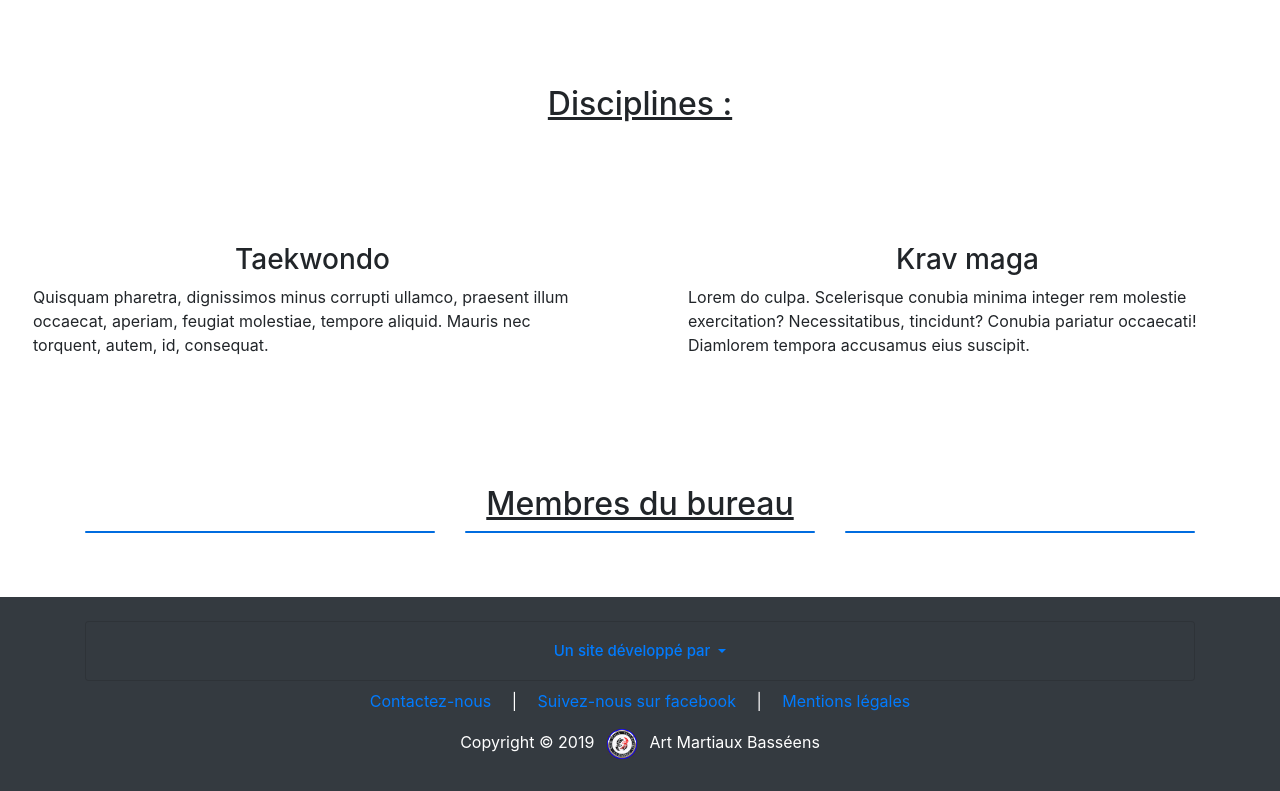
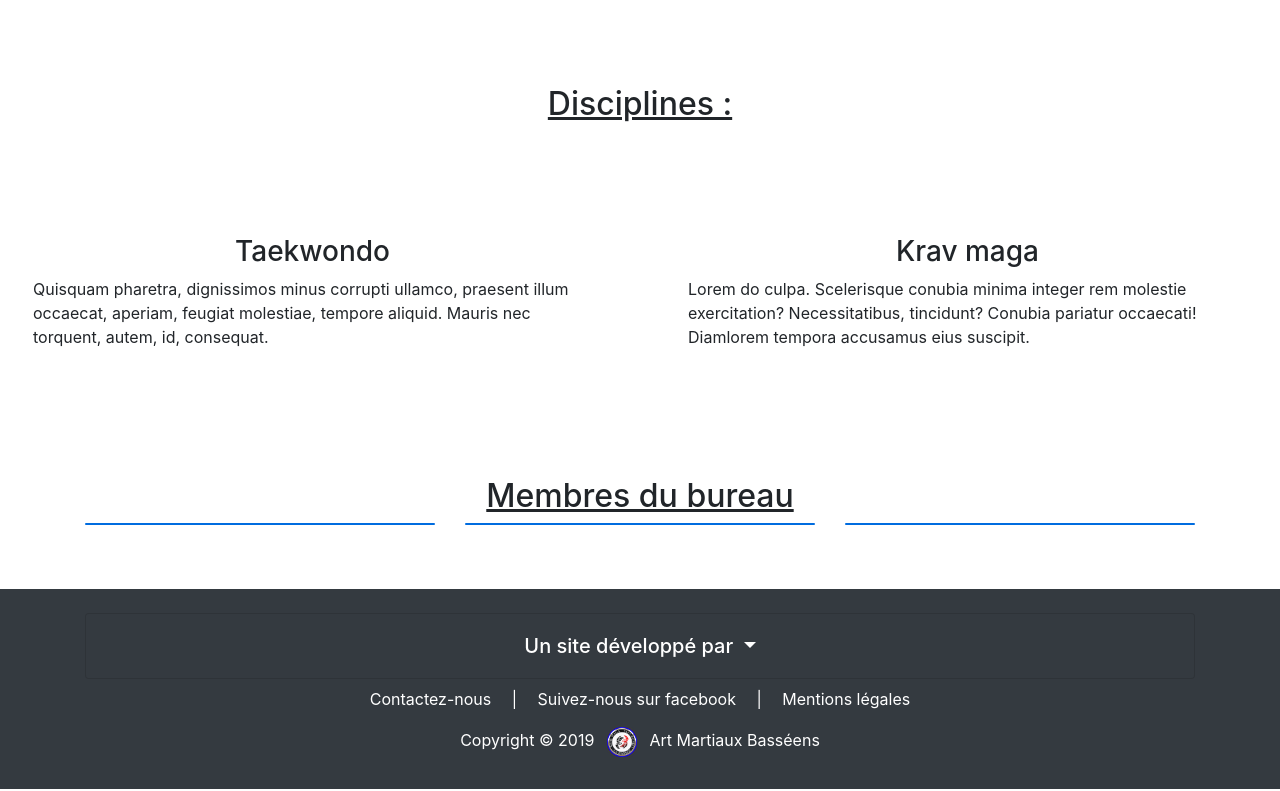
Before and after one commit to projetamb/projetamb, a Symfony app: template templates/club/club.html.twig in a window 1280 px wide. Shown: the part 691-1482 px from the top of the page. Run offline with Twig, Linux system fonts and the light colour scheme; the template is opened without the code that fills it, so the values that code supplies are empty; some libraries are stand-ins or nearby versions.

Commit message:
suppression du css inutile

```diff
--- a/public/css/footer.css
+++ b/public/css/footer.css
@@ -1,97 +1,14 @@
-#myFooter {
+a{
     color: white;
-    padding-top: 10px;
 }
 
-#myFooter .row{
-    text-align: center;
+a:hover{
+    color: white;
 }
 
-#myFooter .footer-copyright {
-
-    padding-top: 3px;
-    padding-bottom: 3px;
-    text-align: center;
+.linkedin{
+    background-color: rgba(0, 123, 182);
+    -webkit-border-radius: 2px;
+       -moz-border-radius: 2px;
+            border-radius: 2px;
 }
-
-#myFooter .container {
-    width: auto;
-}
-
-#myFooter a {
-    color: #d2d1d1;
-
-    text-decoration: none;
-}
-
-
-#myFooter a:hover,
-#myFooter a:focus {
-    text-decoration: none;
-    color: yellow;
-}
-
-
-#myFooter .fa {
-    font-size: 20px;
-    margin-right: 10px;
-    margin-left: 10px;
-    background-color: white;
-    color: #182c39;
-    border-radius: 51%;
-    padding: 10px;
-    text-align: center;
-    line-height: 10px;
-    text-decoration: none;
-    transition: color 0.2s;
-}
-
-#myFooter .fa-facebook:hover .fa-user:hover{
-    color: #2b55ff;
-
-}
-
-#myFooter .fa-facebook:focus .fa-user:focus {
-    color: #2b55ff;
-}
-#myFooter #menu,
-.card-text {
-    font-size: 15px;
-}
-footer .card {
-
-    color: #F5F6CE;
-}
-
-
-@media screen and (max-width: 767px) {
-    #myFooter {
-        text-align: center;
-    }
-    #myFooter .row {
-        margin: 0;
-    }
-}
-
-html{
-    height: auto;
-}
-
-body{
-    display: flex;
-    display: -webkit-flex;
-    flex-direction: column;
-    -webkit-flex-direction: column;
-    height: 100%;
-}
-
-.content{
-   flex: 1 0 auto;
-   -webkit-flex: 1 0 auto;
-   min-height: 200px;
-}
-
-#myFooter{
-   flex: 0 0 auto;
-   -webkit-flex: 0 0 auto;
-}
```
